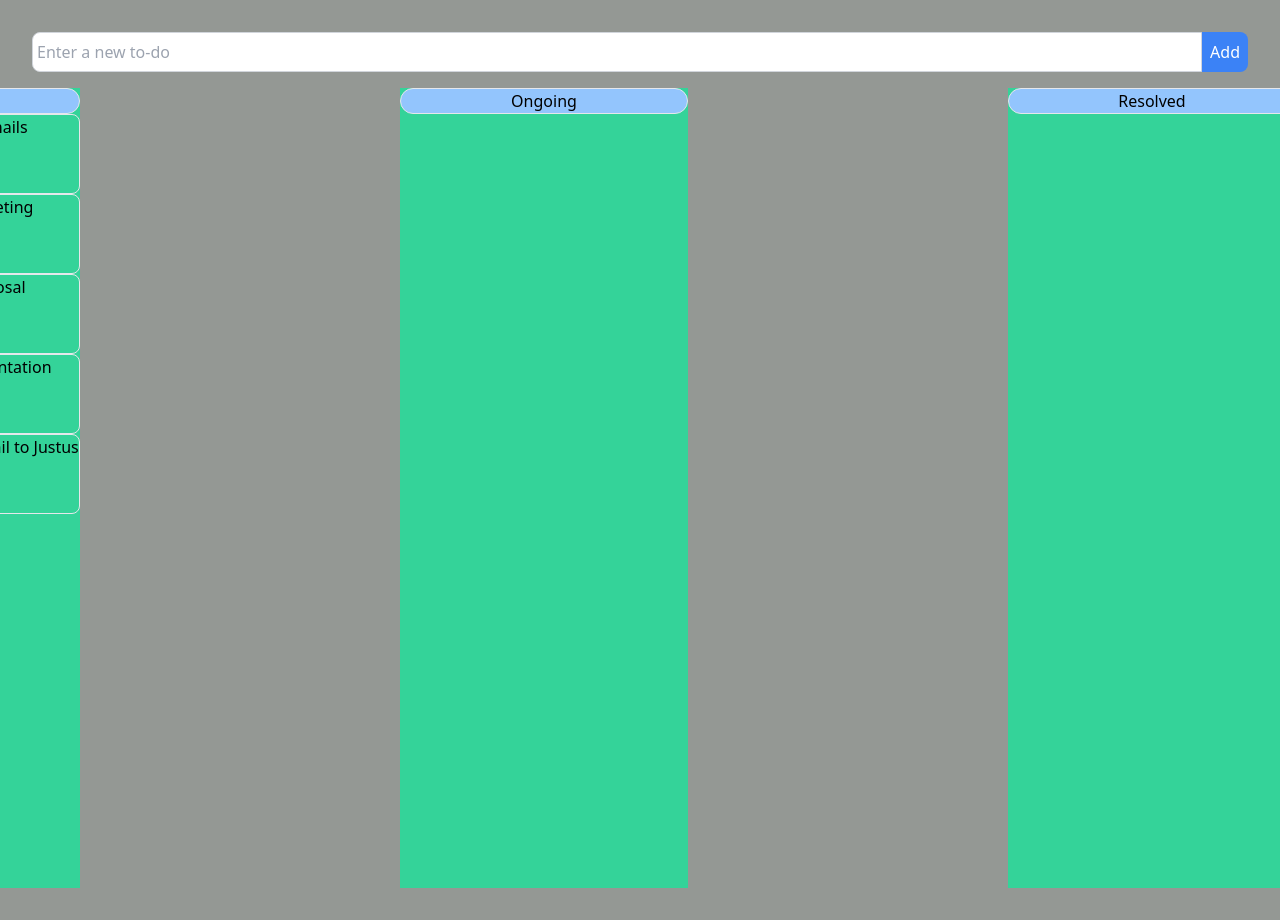
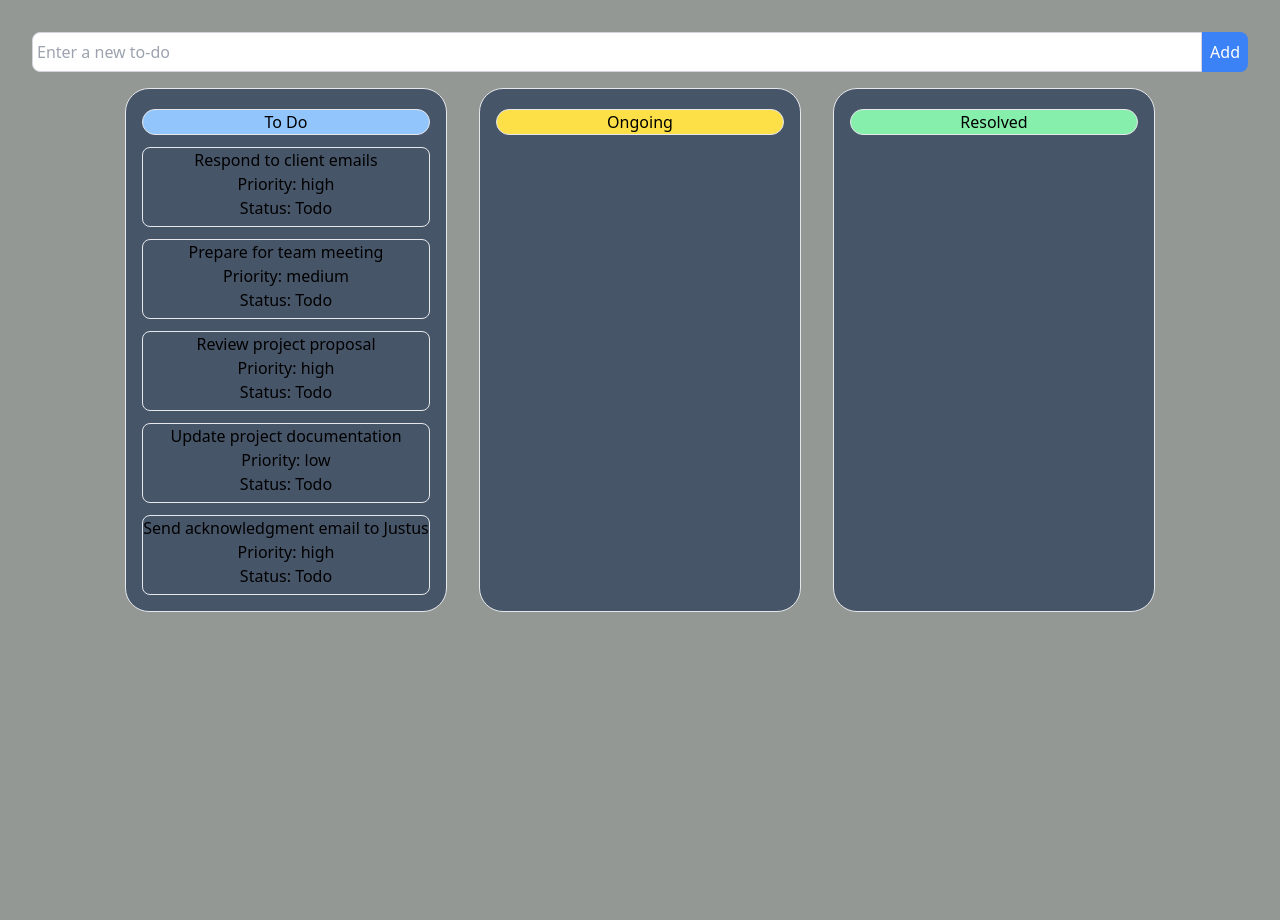
Before and after one commit to dennohtu/ToDoList, a React (Vite) app in the folder frontend/: page /dashboard in a window 1280 px wide. After the commit the page ends 800 px from the top, so only its background shows below. Built offline with nearby package versions, Linux system fonts and the light colour scheme.

Commit message:
new dashboard updates-card

```diff
--- a/frontend/package.json
+++ b/frontend/package.json
@@ -11,6 +11,7 @@
   },
   "dependencies": {
     "react": "^18.3.1",
+    "react-beautiful-dnd": "^13.1.1",
     "react-dom": "^18.3.1",
     "react-router-dom": "^6.26.0",
     "yup": "^1.4.0"
--- a/frontend/src/component/Card.jsx
+++ b/frontend/src/component/Card.jsx
@@ -1,73 +1,169 @@
-import React from "react";
+import React, { useState } from "react";
+import { DragDropContext, Draggable, Droppable } from "react-beautiful-dnd";
 
 const Card = () => {
-  const Todo = [
+  const initialTodos = [
     {
-      id: 1,
+      id: "1",
       task: "Respond to client emails",
       priority: "high",
-      completed:"Todo",
+      completed: "Todo",
     },
     {
-      id: 2,
+      id: "2",
       task: "Prepare for team meeting",
       priority: "medium",
-      completed:"Todo",
+      completed: "Todo",
     },
     {
-      id: 3,
+      id: "3",
       task: "Review project proposal",
       priority: "high",
-      completed:"Todo",
+      completed: "Todo",
     },
     {
-      id: 4,
+      id: "4",
       task: "Update project documentation",
       priority: "low",
       completed: "Todo",
     },
     {
-      id: 5,
+      id: "5",
       task: "Send acknowledgment email to Justus",
       priority: "high",
       completed: "Todo",
     },
   ];
 
+  const [todos, setTodos] = useState(initialTodos);
+
+  const handleDragEnd = (result) => {
+    const { source, destination } = result;
+
+    if (!destination) return;
+
+    const updatedTodos = Array.from(todos);
+    const [movedItem] = updatedTodos.splice(source.index, 1);
+    updatedTodos.splice(destination.index, 0, movedItem);
+
+    setTodos(updatedTodos);
+  };
+
   return (
-    <>
-      <div
-        id="main"
-        className="flex min-h-screen  max-w-screen-lg justify-center space-x-80 "
-      >
-        <div className="bg-emerald-400">
-          <p className="border rounded-3xl w-72 backdrop-blur bg-blue-300 ">
-            To do
-          </p>
-          <div className="flex-row ">
-            {Todo.map((todos) => (
-              <div key={todos} id="todo-item" className="flex-row border rounded-lg justify-center content-start h-20 " >
-                <h3>
-                  {todos.task}
-                </h3>
-                <p>Priority : {todos.priority}</p>
-                <p>Status: {todos.completed}</p>
+    <div id="main" className="flex space-x-8 justify-center ">
+      <DragDropContext onDragEnd={handleDragEnd}>
+        {/* To Do Section */}
+        <div className="bg-slate-600 space-y-3 flex-row border rounded-3xl p-4 pt-5 overflow-y-auto max-h-216">
+          <p className="border rounded-3xl w-72 backdrop-blur bg-blue-300">To Do</p>
+          <Droppable droppableId="Todo" type="group">
+            {(provided) => (
+              <div
+              className="space-y-3"
+              {...provided.droppableProps}
+              ref={provided.innerRef}>
+                {todos
+                  .filter((todo) => todo.completed === "Todo")
+                  .map((todo, index) => (
+                    <Draggable
+                      key={todo.id}
+                      draggableId={todo.id}
+                      index={index}
+                    >
+                      {(provided) => (
+                        <div
+                          draggable="true"
+                          ref={provided.innerRef}
+                          {...provided.draggableProps}
+                          {...provided.dragHandleProps}
+                          id={todo.id}
+                          className="flex-row border rounded-lg justify-center content-start h-20"
+                        >
+                          <h3>{todo.task}</h3>
+                          <p>Priority: {todo.priority}</p>
+                          <p>Status: {todo.completed}</p>
+                        </div>
+                      )}
+                    </Draggable>
+                  ))}
+                {provided.placeholder}
               </div>
-            ))}
-          </div>
+            )}
+          </Droppable>
         </div>
-        <div className="bg-emerald-400">
-          <p className="border rounded-3xl w-72 backdrop-blur bg-blue-300 ">
-            Ongoing
-          </p>
+
+        {/* Ongoing Section */}
+        <div className="bg-slate-600 space-y-3 flex-row border rounded-3xl p-4 pt-5">
+          <p className="border rounded-3xl w-72 backdrop-blur bg-yellow-300">Ongoing</p>
+          <Droppable droppableId="Ongoing" type="group">
+            {(provided) => (
+              <div {...provided.droppableProps} ref={provided.innerRef}>
+                {todos
+                  .filter((todo) => todo.completed === "Ongoing")
+                  .map((todo, index) => (
+                    <Draggable
+                      key={todo.id}
+                      draggableId={todo.id}
+                      index={index}
+                    >
+                      {(provided) => (
+                        <div
+                          draggable="true"
+                          ref={provided.innerRef}
+                          {...provided.draggableProps}
+                          {...provided.dragHandleProps}
+                          id={todo.id}
+                          className="flex-row border rounded-lg justify-center content-start h-20"
+                        >
+                          <h3>{todo.task}</h3>
+                          <p>Priority: {todo.priority}</p>
+                          <p>Status: {todo.completed}</p>
+                        </div>
+                      )}
+                    </Draggable>
+                  ))}
+                {provided.placeholder}
+              </div>
+            )}
+          </Droppable>
         </div>
-        <div className="bg-emerald-400 ">
-          <p className="border rounded-3xl w-72 backdrop-blur bg-blue-300 ">
-            Resolved
-          </p>
+
+        {/* Resolved Section */}
+        <div className="bg-slate-600 space-y-3 flex-row border rounded-3xl p-4 pt-5">
+          <p className="border rounded-3xl w-72 backdrop-blur bg-green-300">Resolved</p>
+          <Droppable droppableId="Resolved" type="group">
+            {(provided) => (
+              <div {...provided.droppableProps} ref={provided.innerRef}>
+                {todos
+                  .filter((todo) => todo.completed === "Resolved")
+                  .map((todo, index) => (
+                    <Draggable
+                      key={todo.id}
+                      draggableId={todo.id}
+                      index={index}
+                    >
+                      {(provided) => (
+                        <div
+                          draggable="true"
+                          ref={provided.innerRef}
+                          {...provided.draggableProps}
+                          {...provided.dragHandleProps}
+                          id={todo.id}
+                          className="flex-row border rounded-lg justify-center content-start h-20"
+                        >
+                          <h3>{todo.task}</h3>
+                          <p>Priority: {todo.priority}</p>
+                          <p>Status: {todo.completed}</p>
+                        </div>
+                      )}
+                    </Draggable>
+                  ))}
+                {provided.placeholder}
+              </div>
+            )}
+          </Droppable>
         </div>
-      </div>
-    </>
+      </DragDropContext>
+    </div>
   );
 };
 
--- a/frontend/src/index.css
+++ b/frontend/src/index.css
@@ -5,4 +5,5 @@
 
 body{
     background-color: rgb(148, 152, 148);
+
 }
```
Also changed, not shown: 1 other file (tests, documents, lock files or other folders).
